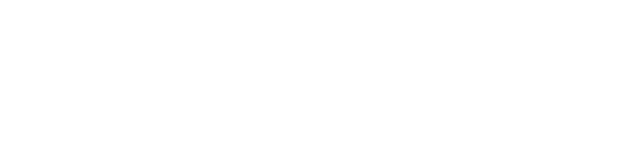
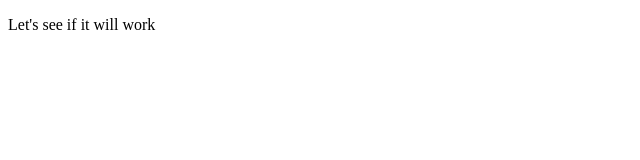
Before and after one commit to Jade-ve/Collaboration, a plain HTML site: page index.html in a window 1280 px wide. Shown: the whole page, without its empty margins (0-640 px from the left). Drawn offline with Linux system fonts and the light colour scheme.

Commit message:
updated the index.html

```diff
--- a/index.html
+++ b/index.html
@@ -7,6 +7,6 @@
     <title>Document</title>
 </head>
 <body>
-
+    <p>Let's see if it will work</p>
 </body>
 </html>
```
